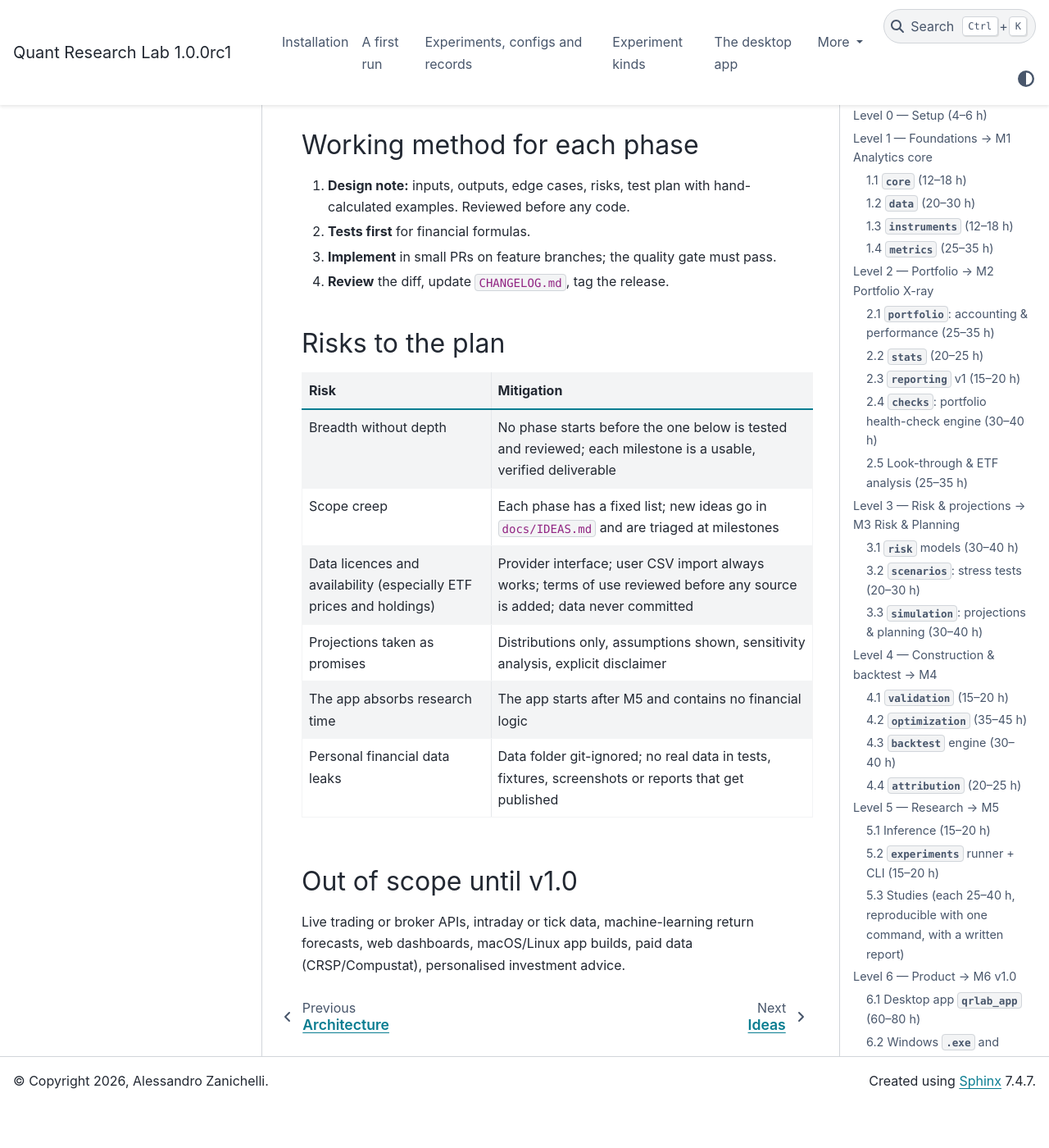
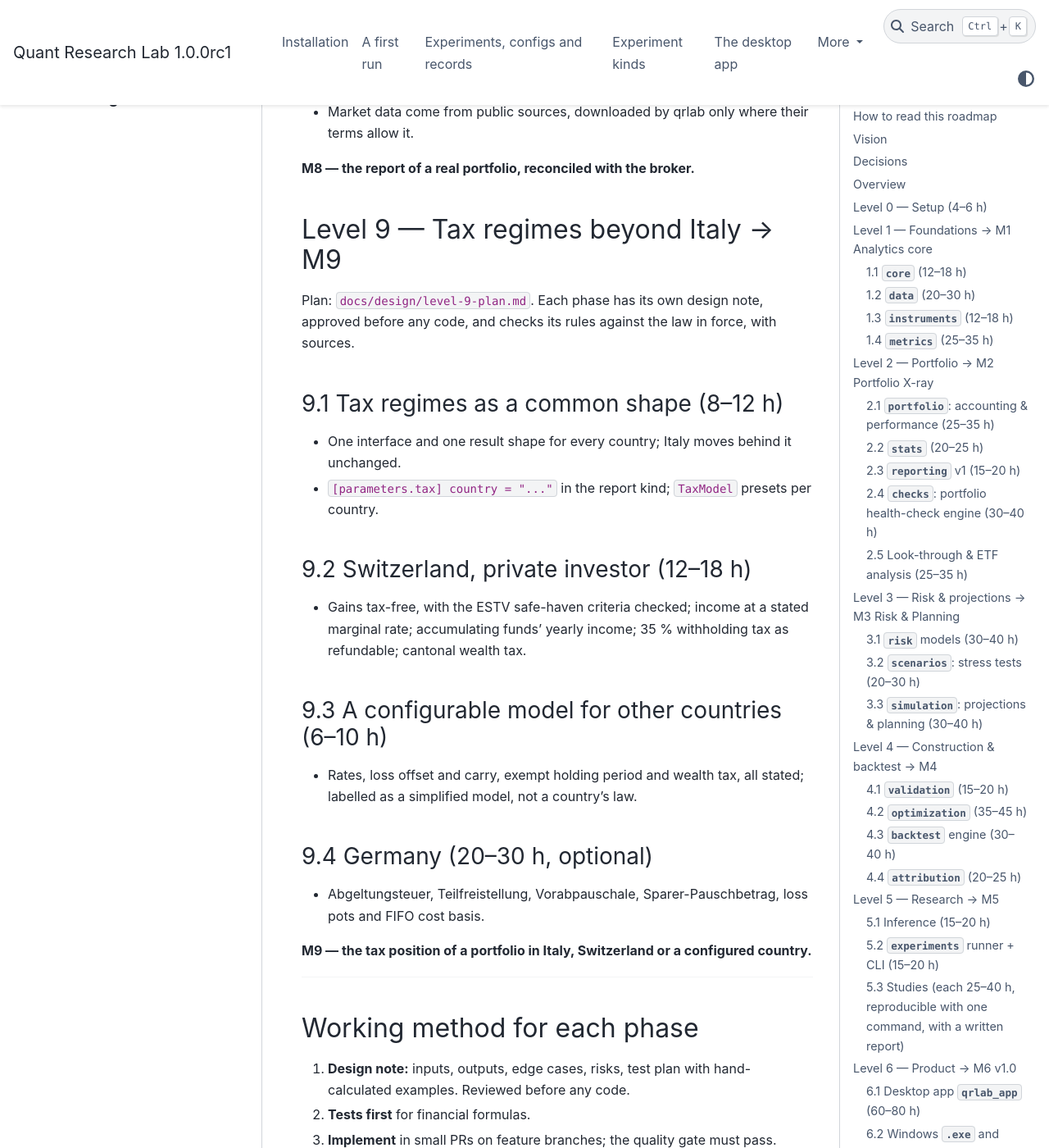
Before and after one commit to alessandroszn/quant-research-lab, a Sphinx documentation site: the page built from docs/ROADMAP.md, in a window 1280 px wide and 1400 px high, scrolled down 14411 px. Shown: the whole window at 82% size. Built offline with Sphinx 7.4.7 and the PyData theme 0.15.4, drawn with Linux system fonts in a browser that asks for light colours; before the commit the page ends 15759 px from its top, so only the background shows below that; some of the changed text lies outside the part shown.

Commit message:
docs: approve the Level 9 plan (tax regimes beyond Italy) and add it to the roadmap
Co-Authored-By: Claude Opus 5.5 <noreply@anthropic.com>

```diff
--- a/docs/ROADMAP.md
+++ b/docs/ROADMAP.md
@@ -57,6 +57,7 @@ by layer, and no layer starts before the one below it is tested and reviewed.
 | 6 Product | desktop app, `.exe` and installer, docs, release | **M6 v1.0** | 110–150 |
 | 7 Gap closing | `periods_per_year` check, output notices, returns price type, currencies and look-through in the report kind | — (done) | 15–20 |
 | 8 Real portfolio | first real run, issuer holdings, risk, projection, risk-free rate, Italian tax, Italian report | **M8 Real portfolio** | 38–58 |
+| 9 Tax regimes | a common shape for tax regimes, Switzerland, a configurable model, Germany (optional) | **M9 Tax regimes** | 26–70 |
 
 Releases: each phase ends with a SemVer minor release (`v0.N.0`). v1.0 is reached at M6; after
 it, each Level 8 phase is a `v1.N.0`, published in the weekly batches.
@@ -382,6 +383,29 @@ any code. Real files stay in `data/`; everything published is synthetic.
 
 **M8 — the report of a real portfolio, reconciled with the broker.**
 
+## Level 9 — Tax regimes beyond Italy → M9
+
+Plan: `docs/design/level-9-plan.md`. Each phase has its own design note, approved before any
+code, and checks its rules against the law in force, with sources.
+
+### 9.1 Tax regimes as a common shape (8–12 h)
+- One interface and one result shape for every country; Italy moves behind it unchanged.
+- `[parameters.tax] country = "..."` in the report kind; `TaxModel` presets per country.
+
+### 9.2 Switzerland, private investor (12–18 h)
+- Gains tax-free, with the ESTV safe-haven criteria checked; income at a stated marginal rate;
+  accumulating funds' yearly income; 35 % withholding tax as refundable; cantonal wealth tax.
+
+### 9.3 A configurable model for other countries (6–10 h)
+- Rates, loss offset and carry, exempt holding period and wealth tax, all stated; labelled as
+  a simplified model, not a country's law.
+
+### 9.4 Germany (20–30 h, optional)
+- Abgeltungsteuer, Teilfreistellung, Vorabpauschale, Sparer-Pauschbetrag, loss pots and FIFO
+  cost basis.
+
+**M9 — the tax position of a portfolio in Italy, Switzerland or a configured country.**
+
 ---
 
 ## Working method for each phase
```
Also changed, not shown: docs/design/level-9-plan.md (added, +115 -0 lines).
